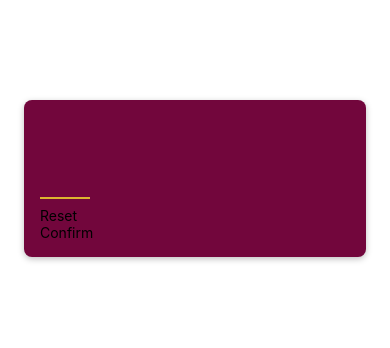
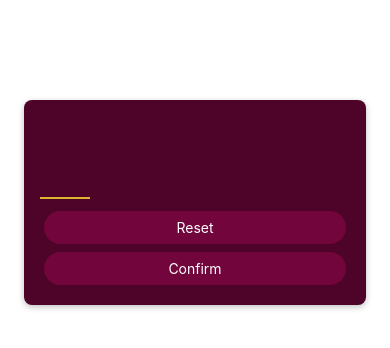
Before and after one commit to sailakshmy/guessNumberGameApp, a React Native app in the folder guessGameApp/: screen / in a window 390 px wide. Shown: the top 348 px of the page. Built offline with nearby package versions, Linux system fonts and the light colour scheme.

Commit message:
Styled the Button Component

```diff
--- a/guessGameApp/components/PrimaryButton.js
+++ b/guessGameApp/components/PrimaryButton.js
@@ -1,12 +1,48 @@
 import React from "react";
-import { Text, View } from "react-native";
+import { Pressable, StyleSheet, Text, View } from "react-native";
 
 const PrimaryButton = ({ children }) => {
+  const onPressHandler = () => {
+    console.log("Hi");
+  };
   return (
-    <View>
-      <Text>{children}</Text>
+    <View style={styles.buttonOuterContainer}>
+      <Pressable
+        style={({ pressed }) =>
+          pressed
+            ? [styles.buttonInnerContainer, styles.pressed] // This is to add an opacity for iOS buttons as well
+            : styles.buttonInnerContainer
+        }
+        onPress={onPressHandler}
+        android_ripple={{
+          color: "#640233",
+        }}
+      >
+        <Text style={styles.buttonText}>{children}</Text>
+      </Pressable>
     </View>
   );
 };
 
+const styles = StyleSheet.create({
+  buttonOuterContainer: {
+    borderRadius: 28,
+    margin: 4,
+    overflow: "hidden",
+  },
+  buttonInnerContainer: {
+    backgroundColor: "#72063c",
+    paddingVertical: 8,
+    paddingHorizontal: 16,
+    elevation: 2,
+  },
+  buttonText: {
+    color: "white",
+    textAlign: "center",
+  },
+  pressed: {
+    opacity: 0.75,
+  },
+});
+
 export default PrimaryButton;
--- a/guessGameApp/screens/StartGameScreen.js
+++ b/guessGameApp/screens/StartGameScreen.js
@@ -24,7 +24,7 @@
     marginTop: 100,
     marginHorizontal: 24,
     borderRadius: 8,
-    backgroundColor: "#72063c",
+    backgroundColor: "#4e0329",
     elevation: 4,
     shadowColor: "black",
     shadowOffset: {
```
